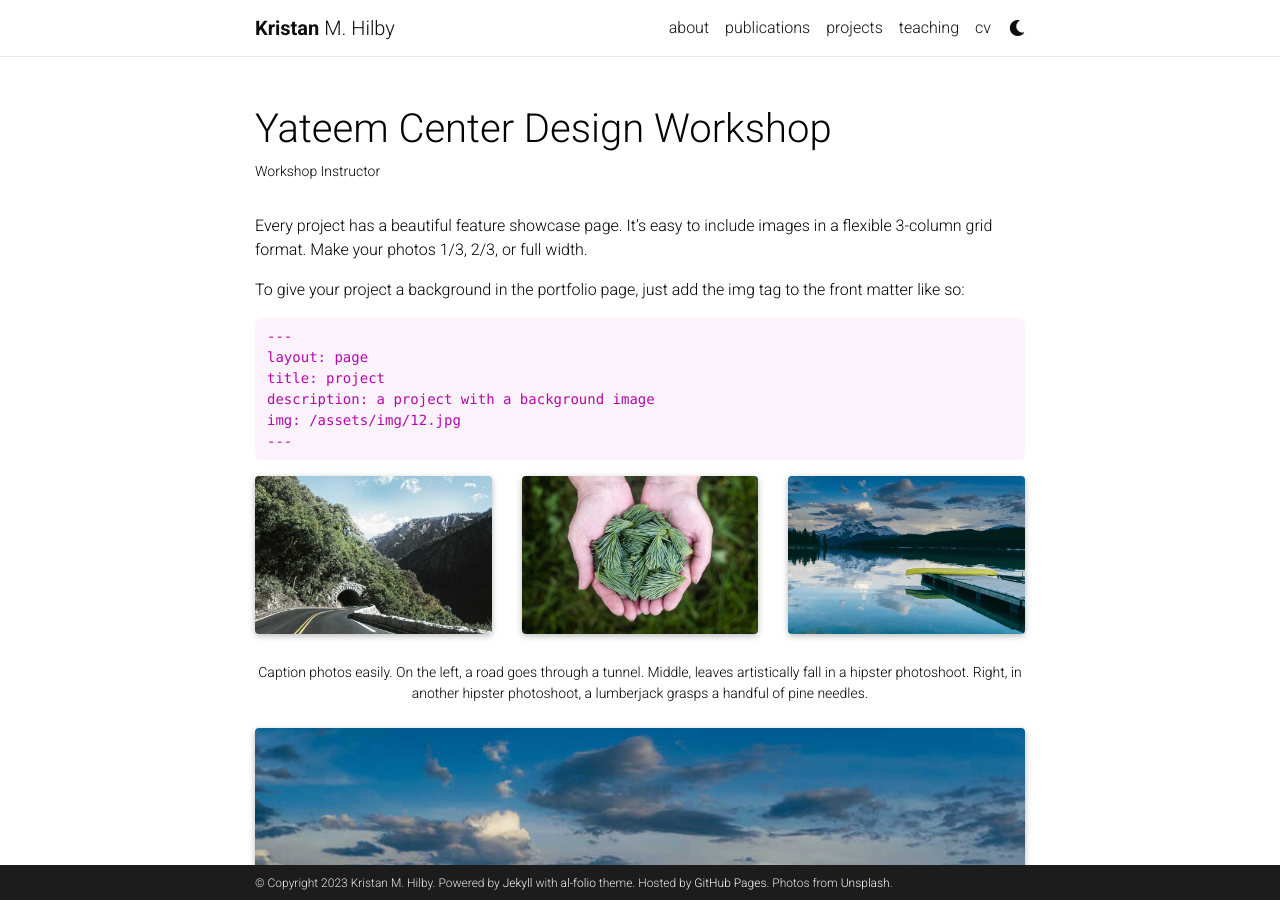
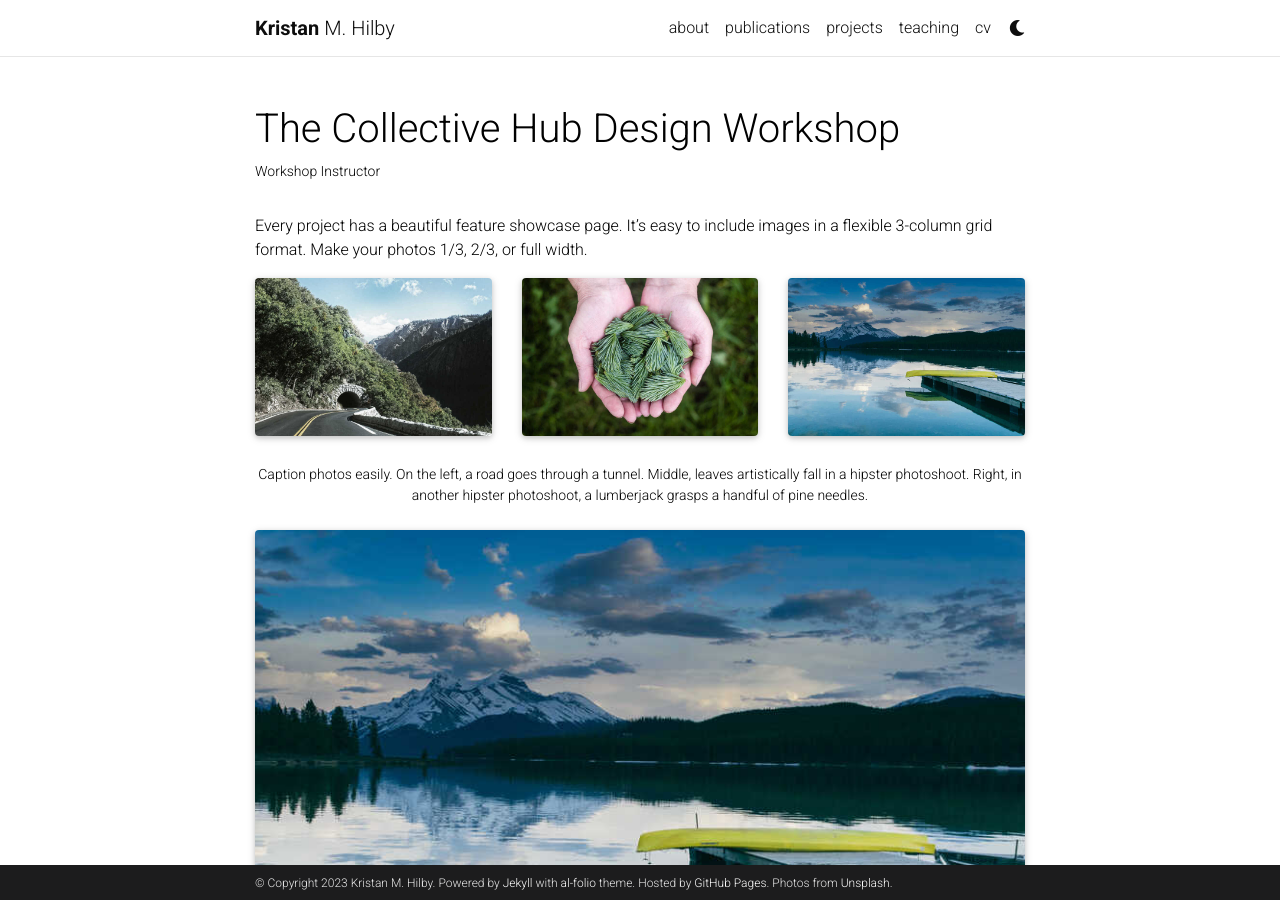
Before and after one commit to kristanhilby/kristanhilby.github.io, a Jekyll site: the page built from _teaching/3_project.md, in a window 1280 px wide and 900 px high. Built offline with Jekyll 4.4.1, drawn with Linux system fonts in a browser that asks for light colours; full-size pictures stand in for the smaller copies a plugin makes; comment, search, counter and statistics services are not loaded; a style sheet for code colours, icons or effects is not loaded.

Commit message:
Adding Photos to Teaching Pages
Updating and uploading photos for the prior experience teaching pages

```diff
--- a/_teaching/3_project.md
+++ b/_teaching/3_project.md
@@ -1,8 +1,8 @@
 ---
 layout: page
-title: Yateem Center Design Workshop
+title: The Collective Hub Design Workshop
 description: Workshop Instructor
-img: assets/img/12.jpg
+img: assets/img/MISTI-Day-8-05139.jpeg
 importance: 1
 category: Prior Teaching Experience
 ---
@@ -11,14 +11,6 @@ Every project has a beautiful feature showcase page.
 It's easy to include images in a flexible 3-column grid format.
 Make your photos 1/3, 2/3, or full width.
 
-To give your project a background in the portfolio page, just add the img tag to the front matter like so:
-
-    ---
-    layout: page
-    title: project
-    description: a project with a background image
-    img: /assets/img/12.jpg
-    ---
 
 <div class="row">
     <div class="col-sm mt-3 mt-md-0">
```
Also changed, not shown: _teaching/1_project.md (+0 -8 lines), _teaching/2_project.md (+1 -10 lines), _teaching/4_project.md (+1 -9 lines), _teaching/6_project.md (+0 -7 lines), assets/img/69970_CourseAide.png (added).
